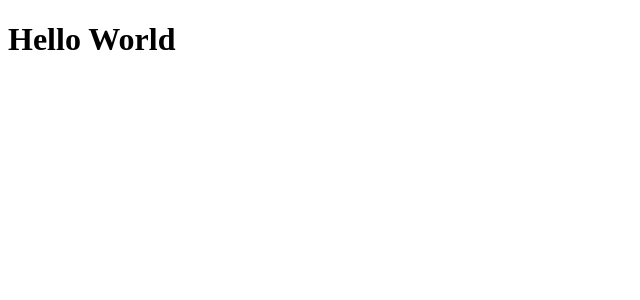
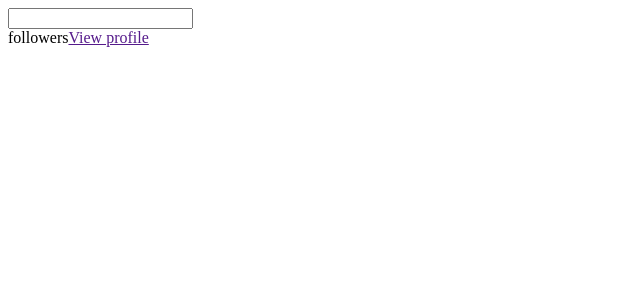
Before and after one commit to jennagoldman/github-viewer, a React app: page / in a window 1280 px wide. Shown: the top 300 px of the page, without its empty margins (0-640 px from the left). Built offline with nearby package versions, Linux system fonts and the light colour scheme.

Commit message:
fix handleSearch function

```diff
--- a/src/components/App/App.jsx
+++ b/src/components/App/App.jsx
@@ -1,5 +1,6 @@
 import React from 'react';
+import User from '../../containers/User/User.jsx';
 
 export default function App() {
-  return <h1>Hello World</h1>;
+  return <User />;
 }
--- a/src/components/UsernameInput/UsernameInput.jsx
+++ b/src/components/UsernameInput/UsernameInput.jsx
@@ -1,15 +1,19 @@
 import React from 'react';
 import PropTypes from 'prop-types';
 
-const UsernameInput = ({ username, onUsernameChange }) => (
+const UsernameInput = ({ username, onUsernameChange, onSearch }) => (
   <>
-    <input type="text" name="username" value={username} onChange={onUsernameChange}/>
+    <form onSubmit={onSearch}>
+      <input type="text" name="username" value={username} onChange={onUsernameChange}/>
+      {/* <button>Lookup User</button> */}
+    </form>
   </>
 );
 
 UsernameInput.propTypes = {
   username: PropTypes.string.isRequired,
-  onUsernameChange: PropTypes.func.isRequired
+  onUsernameChange: PropTypes.func.isRequired,
+  onSearch: PropTypes.func.isRequired
 };
 
 export default UsernameInput;
--- a/src/containers/User/User.jsx
+++ b/src/containers/User/User.jsx
@@ -1,18 +1,24 @@
 import React, { Component } from 'react';
-import UsernameInput from '../../components/UsernameInput.jsx';
-import UserInfo from '../../components/UserInfo.jsx';
-import fetchUser from '../../services/github.js';
+import UsernameInput from '../../components/UsernameInput/UsernameInput.jsx';
+import UserInfo from '../../components/UserInfo/UserInfo.jsx';
+import { fetchUser } from '../../services/github.js';
 
 
 export default class User extends Component {
   state = {
+    username: '',
     name: '',
     followerCount: '',
     profileLink: ''
   }
 
   handleUsernameChange = ({ target }) => {
-    fetchUser(target.value)
+    this.setState({ [target.name]: target.value });
+  };
+
+  handleSearch = (event) => {
+    event.preventDefault();
+    fetchUser(this.state.username)
       .then(user => {
         this.setState({ name: user.name });
         this.setState({ followerCount: user.followers });
@@ -24,7 +30,7 @@ export default class User extends Component {
     const { username, name, followerCount, profileLink } = this.state;
     return (
       <>
-        <UsernameInput username={username} onUsernameChange={this.handleUsernameChange} />
+        <UsernameInput username={username} onUsernameChange={this.handleUsernameChange} onSearch={this.handleSearch} />
         <UserInfo name={name} followerCount={followerCount} profileLink={profileLink} />
       </>
     );
```
